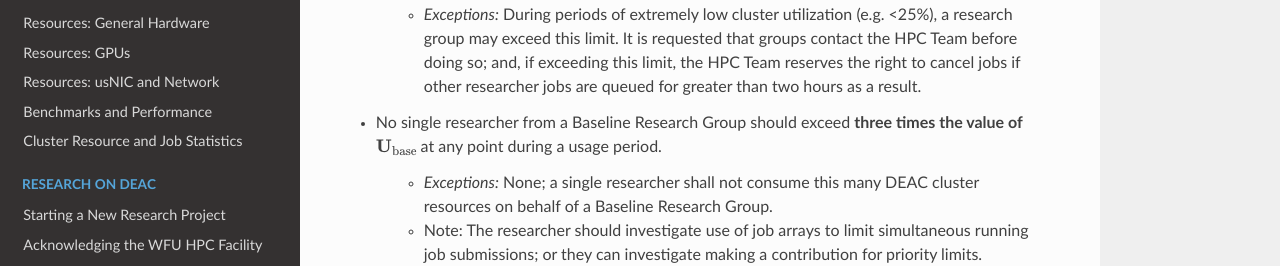
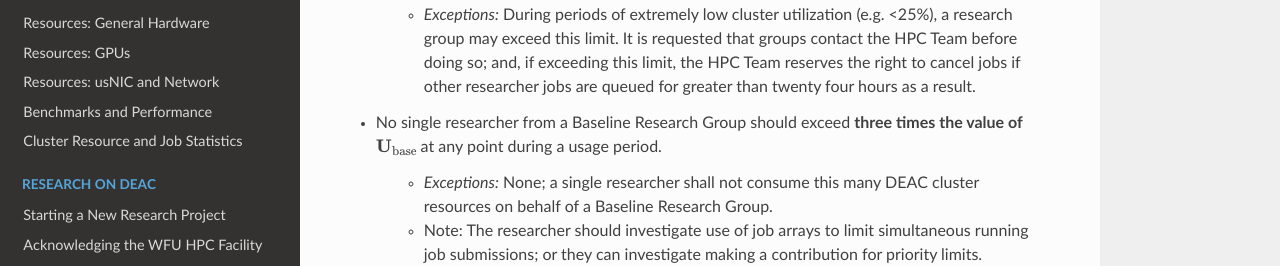
Before and after one commit to WFU-HPC/deac-docs, a Sphinx documentation site: the page built from source/cluster-sla.rst, in a window 1280 px wide and 900 px high, scrolled down 21209 px. Shown: the part 253-519 px from the top of the window. Built offline with Sphinx 7.4.7 and the Read the Docs theme 2.0.0, drawn with Linux system fonts in a browser that asks for light colours.

Commit message:
Updating SLA to change wait time delay to 24hrs from 2, because 2 is just wayyyy to low.

```diff
--- a/source/cluster-sla.rst
+++ b/source/cluster-sla.rst
@@ -744,7 +744,7 @@ Any group that is using the DEAC Cluster without contribution, or under the requ
 
 * No Baseline Research Group usage of cluster resources should exceed **three times the value of** :math:`\mathbf{U_{\mathrm{Grp}}}` during a usage period without contacting the HPC Team.
 
-    * *Exceptions:* During periods of extremely low cluster utilization (e.g. <25%), a research group may exceed this limit. It is requested that groups contact the HPC Team before doing so; and, if exceeding this limit, the HPC Team reserves the right to cancel jobs if other researcher jobs are queued for greater than two hours as a result.
+    * *Exceptions:* During periods of extremely low cluster utilization (e.g. <25%), a research group may exceed this limit. It is requested that groups contact the HPC Team before doing so; and, if exceeding this limit, the HPC Team reserves the right to cancel jobs if other researcher jobs are queued for greater than twenty four hours as a result.
 
 * No single researcher from a Baseline Research Group should exceed **three times the value of** :math:`\mathbf{U_{\mathrm{base}}}` at any point during a usage period.
 
```
